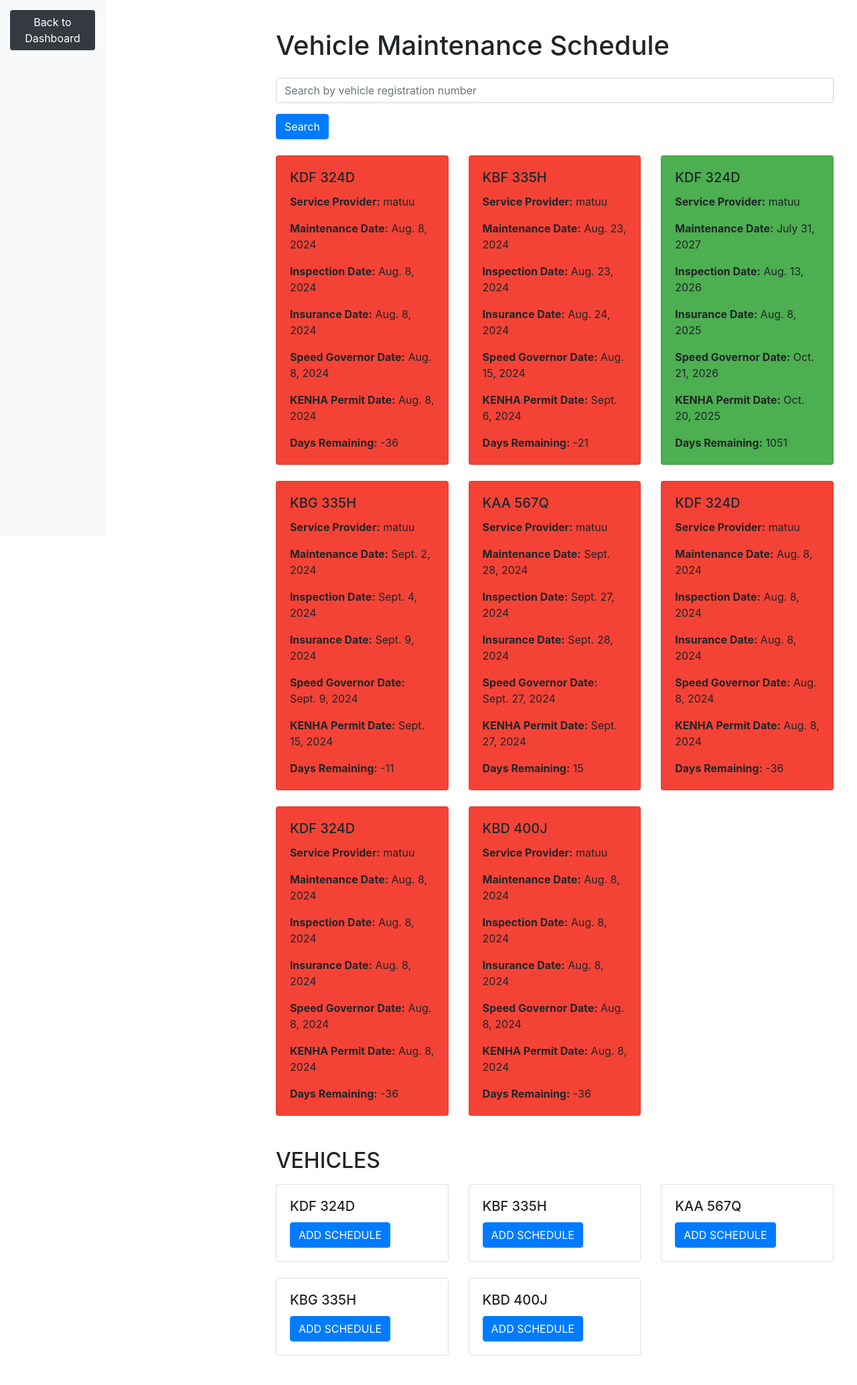
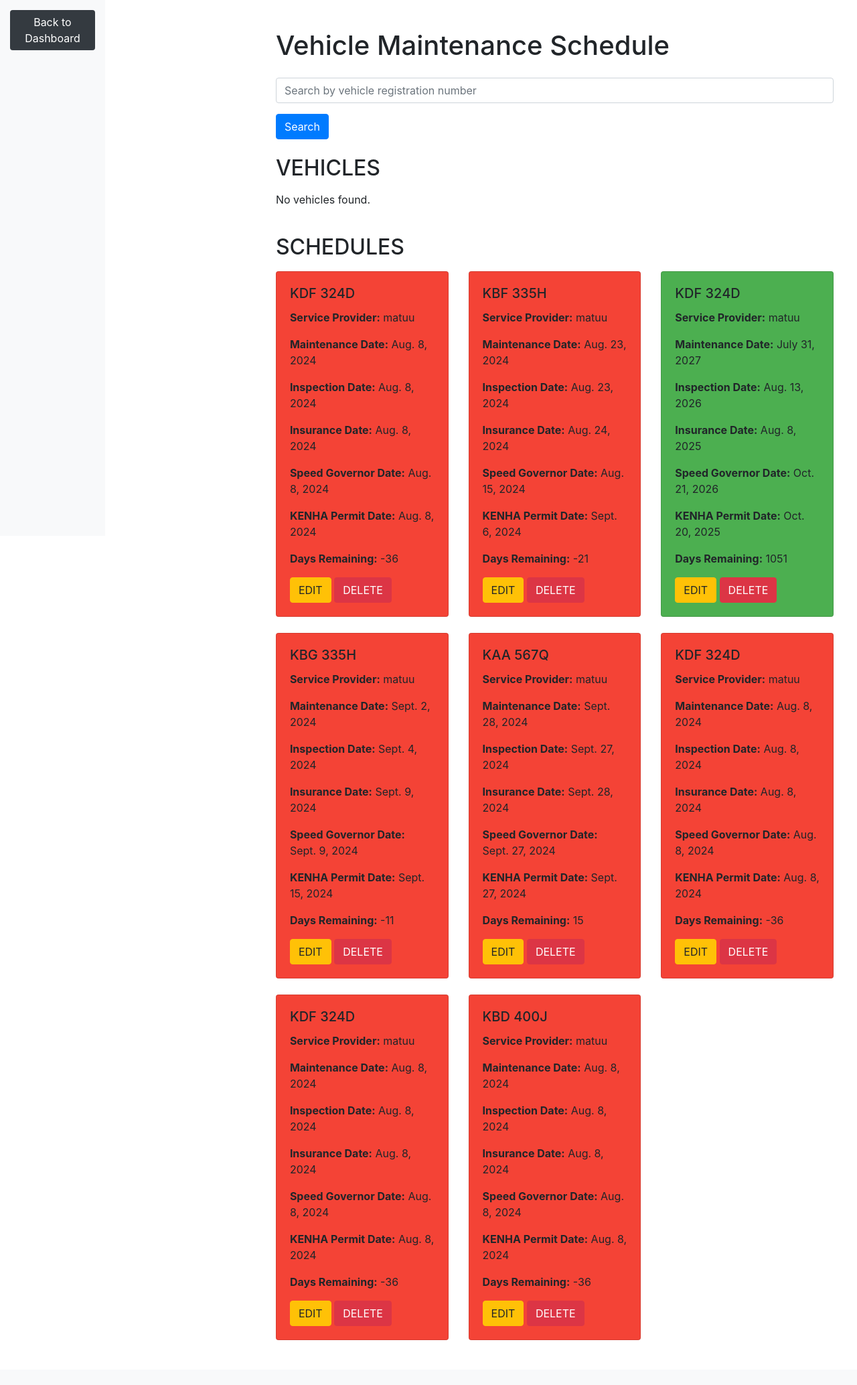
Before and after one commit to Mbuth1a/-Logistics-System-Django-, a Django app: page /maintenance/ in a window 1280 px wide. Shown: the whole page at 67% size. After the commit the page ends 2001 px from the top, so only its background shows below. Run offline with Django 5.2, Linux system fonts and the light colour scheme; data comes from the database, SQL or seed files in the repository; both versions use the stored data as it was after the commit; some libraries are stand-ins or nearby versions.

Commit message:
maintenance schedule v3

```diff
--- a/DANCO_Logistics/urls.py
+++ b/DANCO_Logistics/urls.py
@@ -58,8 +58,9 @@ urlpatterns = [
     path('add_to_garage/', views.add_to_garage, name='add_to_garage'),
     path('checkout_vehicle/', views.checkout_vehicle, name='checkout_vehicle'),
     path('maintenance/', views.maintenance, name='maintenance'),
-
     path('schedule_maintenance/<int:vehicle_id>/', views.schedule_maintenance, name='schedule_maintenance'),
+    path('edit_schedule/<int:schedule_id>/', views.edit_schedule, name='edit_schedule'),
+    path('delete_schedule/<int:schedule_id>/', views.delete_schedule, name='delete_schedule'),
 
 ]
 
--- a/DTMS/TEMPLATES/maintenance.html
+++ b/DTMS/TEMPLATES/maintenance.html
@@ -23,6 +23,7 @@
         .btn-back:hover {
             background-color: #495057;
         }
+        .card-orange { background-color: #ff9800; } /* Orange color */
         .card-yellow { background-color: #ffeb3b; }
         .card-green { background-color: #4caf50; }
         .card-red { background-color: #f44336; }
@@ -62,26 +63,6 @@
                     <button type="submit" class="btn btn-primary">Search</button>
                 </form>
 
-                <!-- Maintenance Schedule Table -->
-                <div class="row">
-                    {% for schedule in schedules %}
-                    <div class="col-md-4 mb-4">
-                        <div class="card {{ schedule.color_class }}">
-                            <div class="card-body">
-                                <h5 class="card-title">{{ schedule.vehicle.vehicle_regno }}</h5>
-                                <p class="card-text"><strong>Service Provider:</strong> {{ schedule.service_provider }}</p>
-                                <p class="card-text"><strong>Maintenance Date:</strong> {{ schedule.maintenance_date }}</p>
-                                <p class="card-text"><strong>Inspection Date:</strong> {{ schedule.inspection_date }}</p>
-                                <p class="card-text"><strong>Insurance Date:</strong> {{ schedule.insurance_date }}</p>
-                                <p class="card-text"><strong>Speed Governor Date:</strong> {{ schedule.speed_governor_date }}</p>
-                                <p class="card-text"><strong>KENHA Permit Date:</strong> {{ schedule.kenha_permit_date }}</p>
-                                <p class="card-text"><strong>Days Remaining:</strong> {{ schedule.days_remaining }}</p>
-                            </div>
-                        </div>
-                    </div>
-                    {% endfor %}
-                </div>
-
                 <!-- Vehicle List -->
                 <h2 class="mt-4 mb-3">VEHICLES</h2>
                 <div class="row" id="vehicleList">
@@ -100,6 +81,29 @@
                     </div>
                     {% endfor %}
                 </div>
+
+                <!-- Maintenance Schedule Table -->
+                <h2 class="mt-4 mb-3">SCHEDULES</h2>
+                <div class="row">
+                    {% for schedule in schedules %}
+                    <div class="col-md-4 mb-4">
+                        <div class="card {{ schedule.color_class }}">
+                            <div class="card-body">
+                                <h5 class="card-title">{{ schedule.vehicle.vehicle_regno }}</h5>
+                                <p class="card-text"><strong>Service Provider:</strong> {{ schedule.service_provider }}</p>
+                                <p class="card-text"><strong>Maintenance Date:</strong> {{ schedule.maintenance_date }}</p>
+                                <p class="card-text"><strong>Inspection Date:</strong> {{ schedule.inspection_date }}</p>
+                                <p class="card-text"><strong>Insurance Date:</strong> {{ schedule.insurance_date }}</p>
+                                <p class="card-text"><strong>Speed Governor Date:</strong> {{ schedule.speed_governor_date }}</p>
+                                <p class="card-text"><strong>KENHA Permit Date:</strong> {{ schedule.kenha_permit_date }}</p>
+                                <p class="card-text"><strong>Days Remaining:</strong> {{ schedule.days_remaining }}</p>
+                                <button class="btn btn-warning edit-btn" data-toggle="modal" data-target="#scheduleModal" data-schedule-id="{{ schedule.id }}" data-action="{% url 'edit_schedule' schedule.id %}">EDIT</button>
+                                <button class="btn btn-danger delete-btn" data-schedule-id="{{ schedule.id }}">DELETE</button>
+                            </div>
+                        </div>
+                    </div>
+                    {% endfor %}
+                </div>
             </div>
         </div>
     </div>
@@ -109,7 +113,7 @@
         <div class="modal-dialog" role="document">
             <div class="modal-content">
                 <div class="modal-header">
-                    <h5 class="modal-title" id="scheduleModalLabel">Add Maintenance Schedule</h5>
+                    <h5 class="modal-title" id="scheduleModalLabel">Add or Edit Maintenance Schedule</h5>
                     <button type="button" class="close" data-dismiss="modal" aria-label="Close">
                         <span aria-hidden="true">&times;</span>
                     </button>
@@ -153,33 +157,45 @@
     <script src="https://cdn.jsdelivr.net/npm/@popperjs/core@2.9.2/dist/umd/popper.min.js"></script>
     <script src="https://stackpath.bootstrapcdn.com/bootstrap/4.5.2/js/bootstrap.min.js"></script>
     <script>
+        // Show modal for editing schedule
         $('#scheduleModal').on('show.bs.modal', function (event) {
             var button = $(event.relatedTarget); // Button that triggered the modal
-            var vehicleId = button.data('vehicle-id'); // Extract info from data-* attributes
+            var scheduleId = button.data('schedule-id'); // Extract info from data-* attributes
+            var actionUrl = button.data('action'); // Get the action URL for editing
 
             // Update the modal's content.
             var modal = $(this);
-            modal.find('#vehicleId').val(vehicleId);
-            var form = modal.find('#scheduleForm');
-            form.attr('action', form.attr('action').replace('0', vehicleId));
+            modal.find('form').attr('action', actionUrl);
+
+            // Fetch the schedule details to pre-fill the form
+            $.ajax({
+                url: actionUrl,
+                method: 'GET',
+                success: function(data) {
+                    modal.find('#vehicleId').val(data.vehicle_id);
+                    modal.find('#serviceProvider').val(data.service_provider);
+                    modal.find('#maintenanceDate').val(data.maintenance_date);
+                    modal.find('#inspectionDate').val(data.inspection_date);
+                    modal.find('#insuranceDate').val(data.insurance_date);
+                    modal.find('#speedGovernorDate').val(data.speed_governor_date);
+                    modal.find('#kenhaPermitDate').val(data.kenha_permit_date);
+                }
+            });
         });
 
-        document.getElementById('backButton').addEventListener('click', function() {
-            window.location.href = "{% url 'dtms_dashboard' %}";  // Replace with the actual URL name or path
+        // Handle delete button click
+        $(document).on('click', '.delete-btn', function() {
+            var scheduleId = $(this).data('schedule-id');
+            var deleteUrl = "{% url 'delete_schedule' '0' %}".replace('0', scheduleId);
+
+            if (confirm('Are you sure you want to delete this schedule?')) {
+                window.location.href = deleteUrl;
+            }
         });
 
-        // Reset search field when the page loads
-        document.addEventListener('DOMContentLoaded', function() {
-            document.getElementById('searchInput').value = '';
-        });
-
-        // Handle search form submission
-        document.getElementById('searchForm').addEventListener('submit', function(event) {
-            var searchInput = document.getElementById('searchInput').value.trim();
-            if (searchInput === '') {
-                // Reset to display all vehicles if search input is empty
-                window.location.href = "{% url 'maintenance' %}";  // Replace with your view name that displays all vehicles
-            }
+        // Back button navigation
+        $('#backButton').click(function() {
+            window.location.href = "{% url 'dtms_dashboard' %}";
         });
     </script>
 </body>
--- a/DTMS/views.py
+++ b/DTMS/views.py
@@ -369,6 +369,8 @@ def maintenance(request):
 
     if request.method == 'GET':
         search_query = request.GET.get('search', '')
+
+        vehicles = Vehicle.objects.exclude(maintenanceschedule__isnull=False)
         if search_query:
             vehicles = vehicles.filter(vehicle_regno__icontains=search_query)
 
@@ -380,27 +382,49 @@ def maintenance(request):
 
 
 def schedule_maintenance(request, vehicle_id):
-    if request.method == 'POST':
-        service_provider = request.POST.get('service_provider')
-        maintenance_date = request.POST.get('maintenance_date')
-        inspection_date = request.POST.get('inspection_date')
-        insurance_date = request.POST.get('insurance_date')
-        speed_governor_date = request.POST.get('speed_governor_date')
-        kenha_permit_date = request.POST.get('kenha_permit_date')
+    vehicle_id = request.POST.get('vehicle_id')
+    service_provider = request.POST.get('service_provider')
+    maintenance_date = request.POST.get('maintenance_date')
+    inspection_date = request.POST.get('inspection_date')
+    insurance_date = request.POST.get('insurance_date')
+    speed_governor_date = request.POST.get('speed_governor_date')
+    kenha_permit_date = request.POST.get('kenha_permit_date')
 
-        vehicle = get_object_or_404(Vehicle, id=vehicle_id)
+    vehicle = Vehicle.objects.get(id=vehicle_id)
 
-        MaintenanceSchedule.objects.create(
-            vehicle=vehicle,
-            service_provider=service_provider,
-            maintenance_date=maintenance_date,
-            inspection_date=inspection_date,
-            insurance_date=insurance_date,
-            speed_governor_date=speed_governor_date,
-            kenha_permit_date=kenha_permit_date
-        )
+    MaintenanceSchedule.objects.create(
+        vehicle=vehicle,
+        service_provider=service_provider,
+        maintenance_date=maintenance_date,
+        inspection_date=inspection_date,
+        insurance_date=insurance_date,
+        speed_governor_date=speed_governor_date,
+        kenha_permit_date=kenha_permit_date
+    )
 
-        return redirect('maintenance')  # Adjust redirect as needed
-    else:
-        # Handle GET request or return an error if needed
-        return redirect('maintenance')  # Adjust redirect as needed
+    return redirect('maintenance')
+
+
+def edit_schedule(request, schedule_id):
+    schedule = get_object_or_404(MaintenanceSchedule, id=schedule_id)
+    if request.method == 'GET':
+        data = {
+            'vehicle_id': schedule.vehicle.id,
+            'service_provider': schedule.service_provider,
+            'maintenance_date': schedule.maintenance_date,
+            'inspection_date': schedule.inspection_date,
+            'insurance_date': schedule.insurance_date,
+            'speed_governor_date': schedule.speed_governor_date,
+            'kenha_permit_date': schedule.kenha_permit_date,
+        }
+        return JsonResponse(data)
+    elif request.method == 'POST':
+        form = MaintenanceScheduleForm(request.POST, instance=schedule)
+        if form.is_valid():
+            form.save()
+            return redirect('maintenance')  # Redirect to the page that lists schedules
+
+def delete_schedule(request, schedule_id):
+    schedule = get_object_or_404(MaintenanceSchedule, id=schedule_id)
+    schedule.delete()
+    return redirect('maintenance')  # Redirect to the page that lists schedules
```
Also changed, not shown: db.sqlite3.
